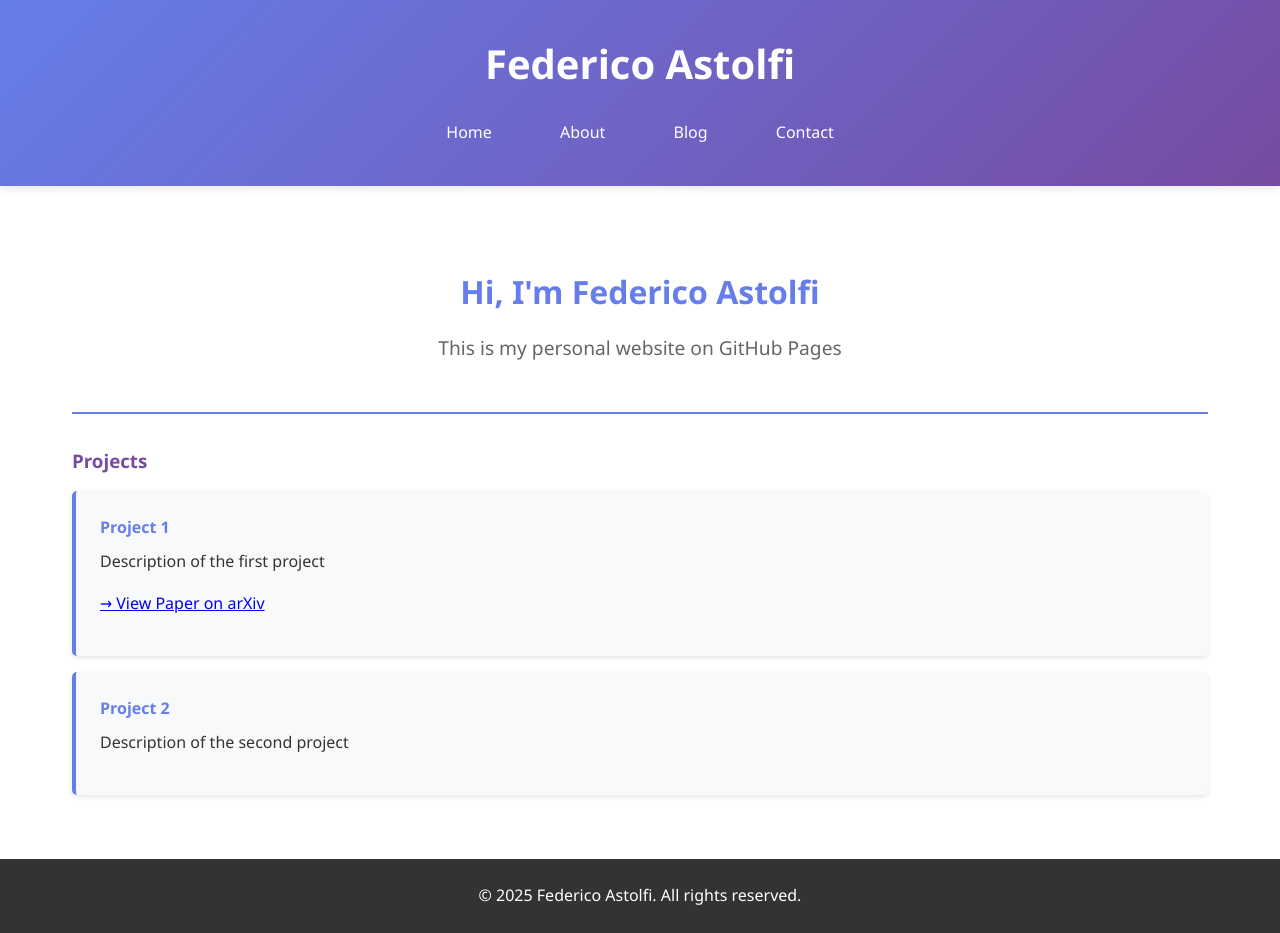
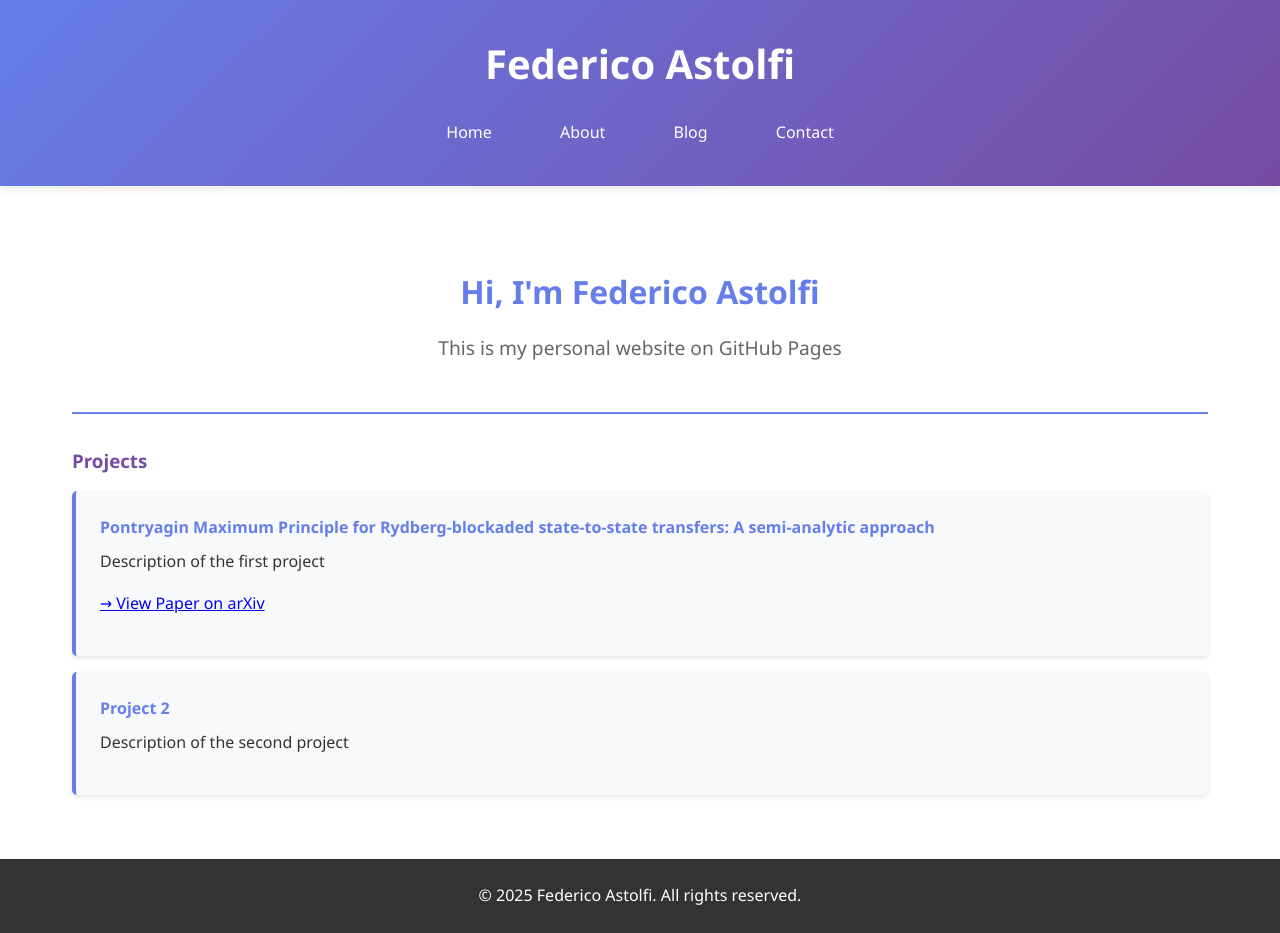
Before and after one commit to FedericoAstolfi/federicoastolfi.github.io, a Jekyll site: the page built from index.md, in a window 1280 px wide. Built offline with Jekyll 4.4.1, drawn with Linux system fonts in a browser that asks for light colours.

Commit message:
first project

```diff
--- a/index.md
+++ b/index.md
@@ -11,7 +11,7 @@ title: Home
 <section class="content">
     <h3>Projects</h3>
     <div class="card">
-        <h4>Project 1</h4>
+        <h4>Pontryagin Maximum Principle for Rydberg-blockaded state-to-state transfers: A semi-analytic approach</h4>
         <p>Description of the first project</p>
         <p><a href="https://arxiv.org/abs/2512.13549" target="_blank">→ View Paper on arXiv</a></p>
     </div>
```
